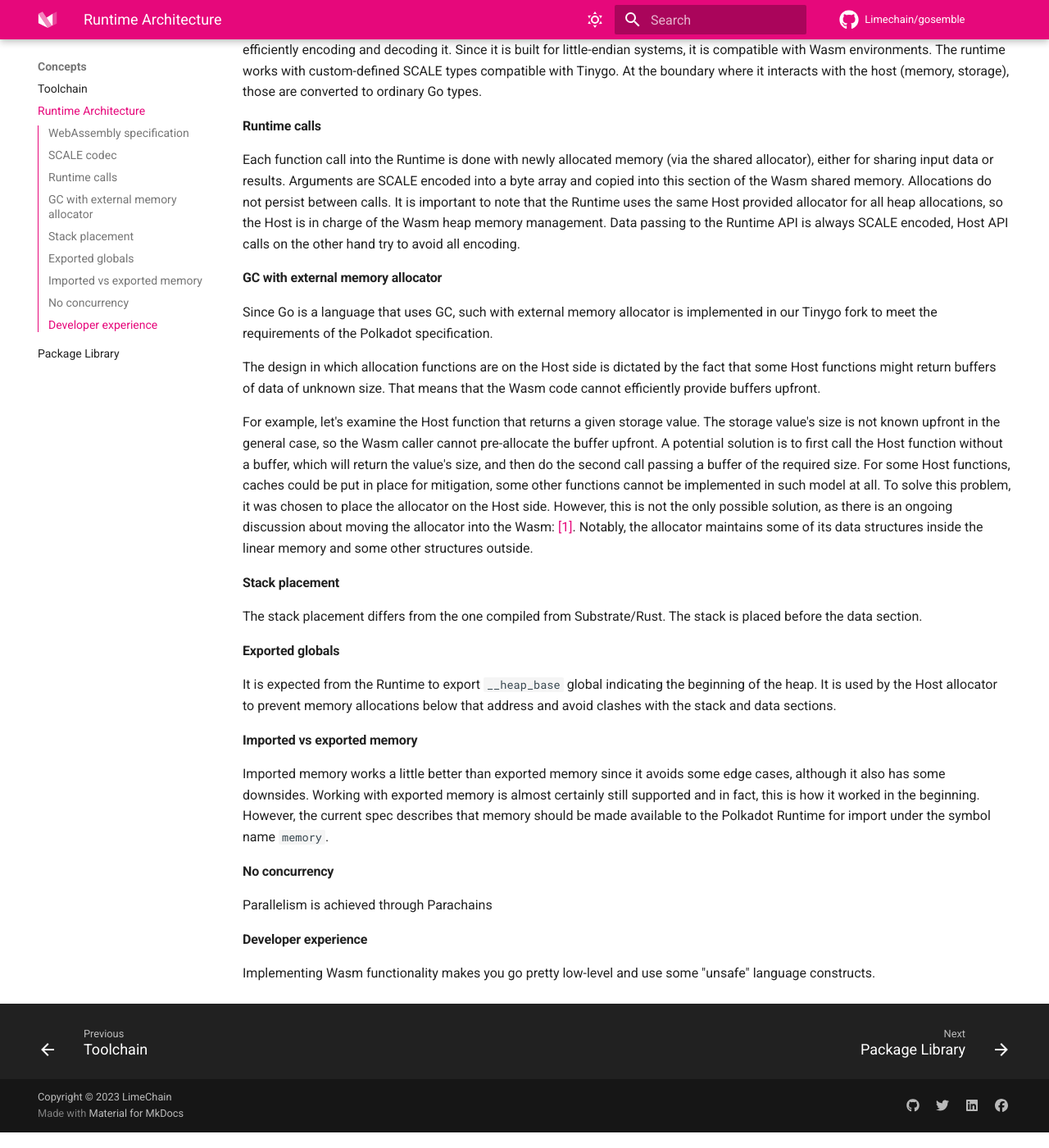
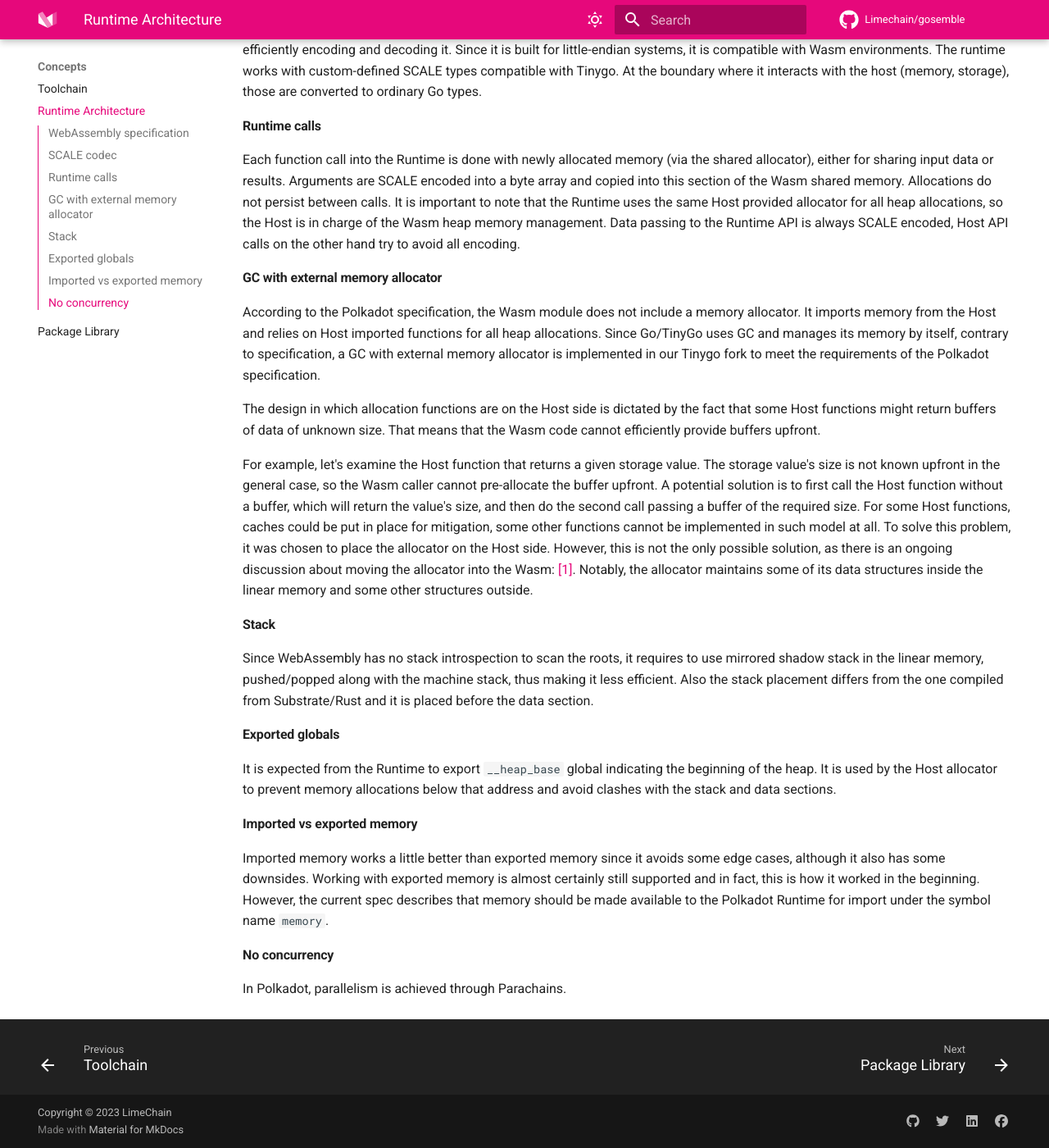
Before and after one commit to LimeChain/gosemble, an MkDocs documentation site: the page built from docs/docs/concepts/runtime-architecture.md, in a window 1280 px wide and 1400 px high, scrolled down 1215 px. Shown: the whole window at 82% size. Built offline with MkDocs 1.6.1 and Material for MkDocs 9.7.7, drawn with Linux system fonts in a browser that asks for light colours; comment, search, counter and statistics services are not loaded; some of the changed text lies outside the part shown.

Commit message:
update the README and docs. add deployment workflow

```diff
--- a/docs/docs/concepts/runtime-architecture.md
+++ b/docs/docs/concepts/runtime-architecture.md
@@ -4,13 +4,13 @@
 permalink: /concepts/runtime-architecture
 ---
 
-The proposed solution is based on an alternative Go compiler that aims at supporting Wasm runtimes compatible with [Polkadot spec](https://spec.polkadot.network/id-polkadot-protocol) / [Substrate](https://docs.substrate.io/main-docs/).
-It is based on a modified version of TinyGo, that incorporates runtime with GC and external memory allocator targeting Wasm MVP conforming to the decisions behind Polkadot's architecture.
-
+At the time of writing, the official Go compiler does not support Wasm compatible with the Polkadot/Substrate requirements.
+The proposed solution is based on an alternative Go compiler that aims at supporting Wasm runtimes compatible with [Polkadot spec](https://spec.polkadot.network/id-polkadot-protocol) / [Substrate](https://docs.substrate.io/main-docs/) that incorporates GC with external memory allocator targeting Wasm MVP.
 
 <div >
   <img alt="Host-Runtime Interaction Scheme"  src="../../assets/images/host-runtime-interaction.svg" width="500" />
 </div>
+
 
 #### WebAssembly specification
 
@@ -47,7 +47,7 @@
 
 #### GC with external memory allocator
 
-Since Go is a language that uses GC, such with external memory allocator is implemented in our Tinygo fork to meet the requirements of the Polkadot specification.
+According to the Polkadot specification, the Wasm module does not include a memory allocator. It imports memory from the Host and relies on Host imported functions for all heap allocations. Since Go/TinyGo uses GC and manages its memory by itself, contrary to specification, a GC with external memory allocator is implemented in our Tinygo fork to meet the requirements of the Polkadot specification.
 
 The design in which allocation functions are on the Host side is dictated by the fact that some Host functions might
 return buffers of data of unknown size. That means that the Wasm code cannot efficiently provide buffers upfront.
@@ -62,10 +62,9 @@
 structures inside the linear memory and some other structures outside.
 
 
+#### Stack
 
-#### Stack placement
-
-The stack placement differs from the one compiled from Substrate/Rust. The stack is placed before the data section.
+Since WebAssembly has no stack introspection to scan the roots, it requires to use mirrored shadow stack in the linear memory, pushed/popped along with the machine stack, thus making it less efficient. Also the stack placement differs from the one compiled from Substrate/Rust and it is placed before the data section.
 
 
 #### Exported globals
@@ -81,10 +80,7 @@
 beginning. However, the current spec describes that memory should be made available to the Polkadot Runtime for import
 under the symbol name `memory`.
 
+
 #### No concurrency
 
-Parallelism is achieved through Parachains
-
-#### Developer experience
-
-Implementing Wasm functionality makes you go pretty low-level and use some "unsafe" language constructs.
+In Polkadot, parallelism is achieved through Parachains.
```
Also changed, not shown: README.md, 2 other files.
